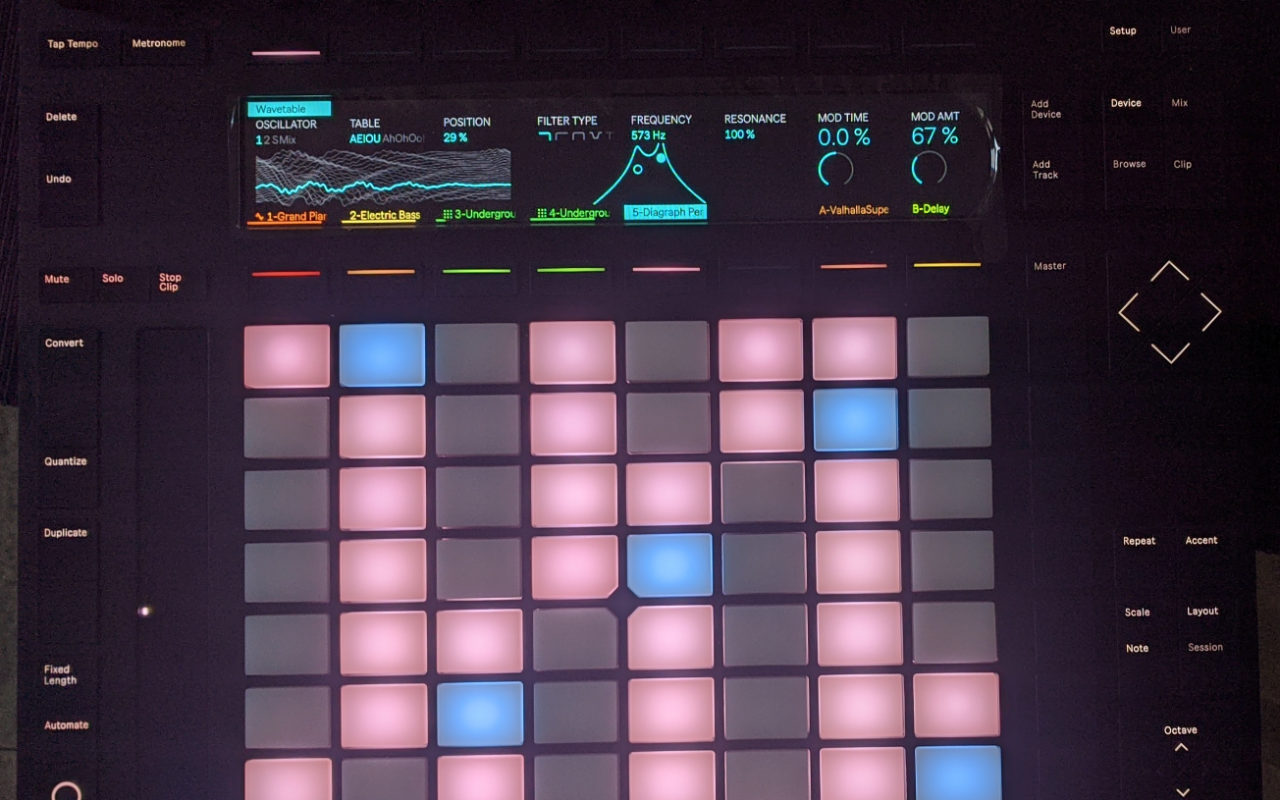
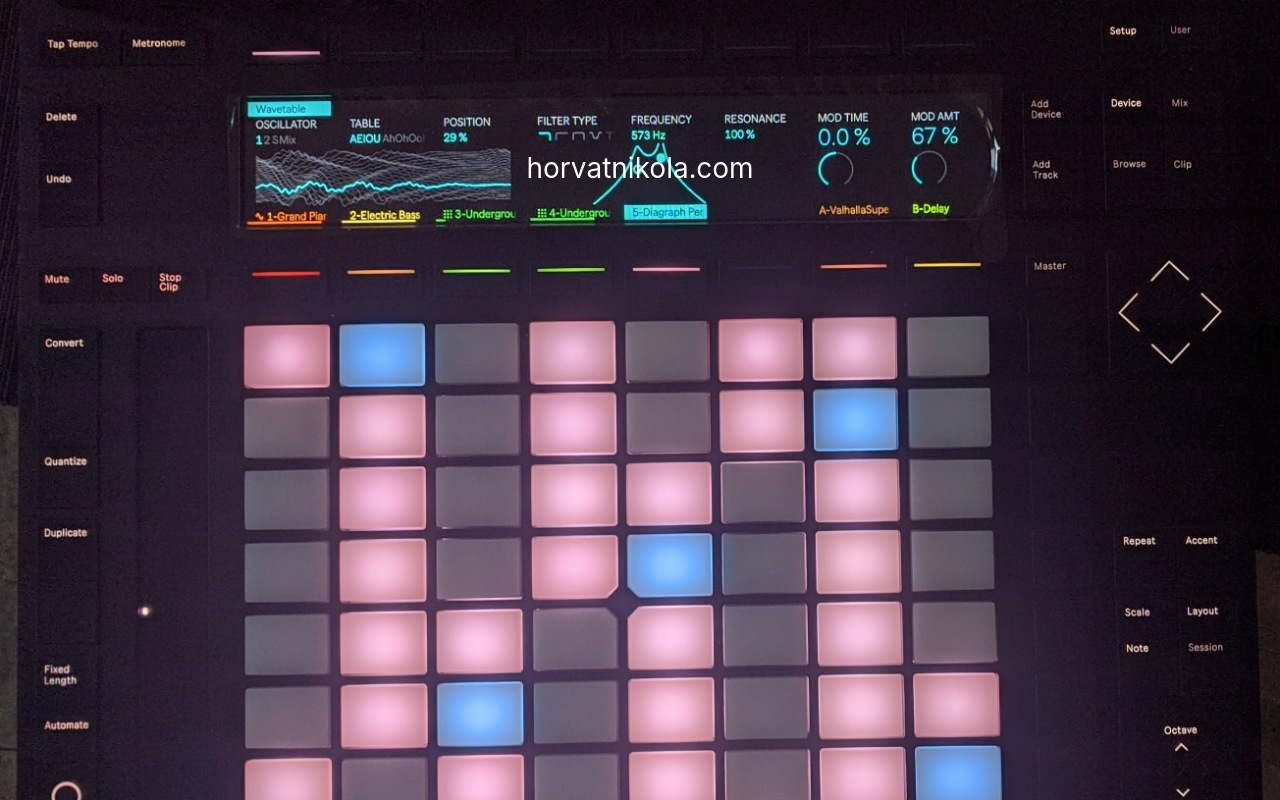
Before and after one commit to Fles/horvatnikola.com, a React (Create React App) app: page / in a window 1280 px wide. Shown: the top 800 px of the page. Built offline with nearby package versions, Linux system fonts and the light colour scheme.

Commit message:
chore: add content

```diff
--- a/src/App.css
+++ b/src/App.css
@@ -14,6 +14,9 @@ body {
   height: 1900px;
   width: 100%;
   display: block;
+  font-size: 2em;
+  color: white;
+  line-height: 12em;
 }
 
 .App-link {
--- a/src/App.tsx
+++ b/src/App.tsx
@@ -6,7 +6,7 @@ import "antd/dist/antd.css";
 function App() {
   return (
     <div className="App" style={{ backgroundImage: `url(${push2})` }}>
-      <div className="content"></div>
+      <div className="content">horvatnikola.com</div>
     </div>
   );
 }
```
